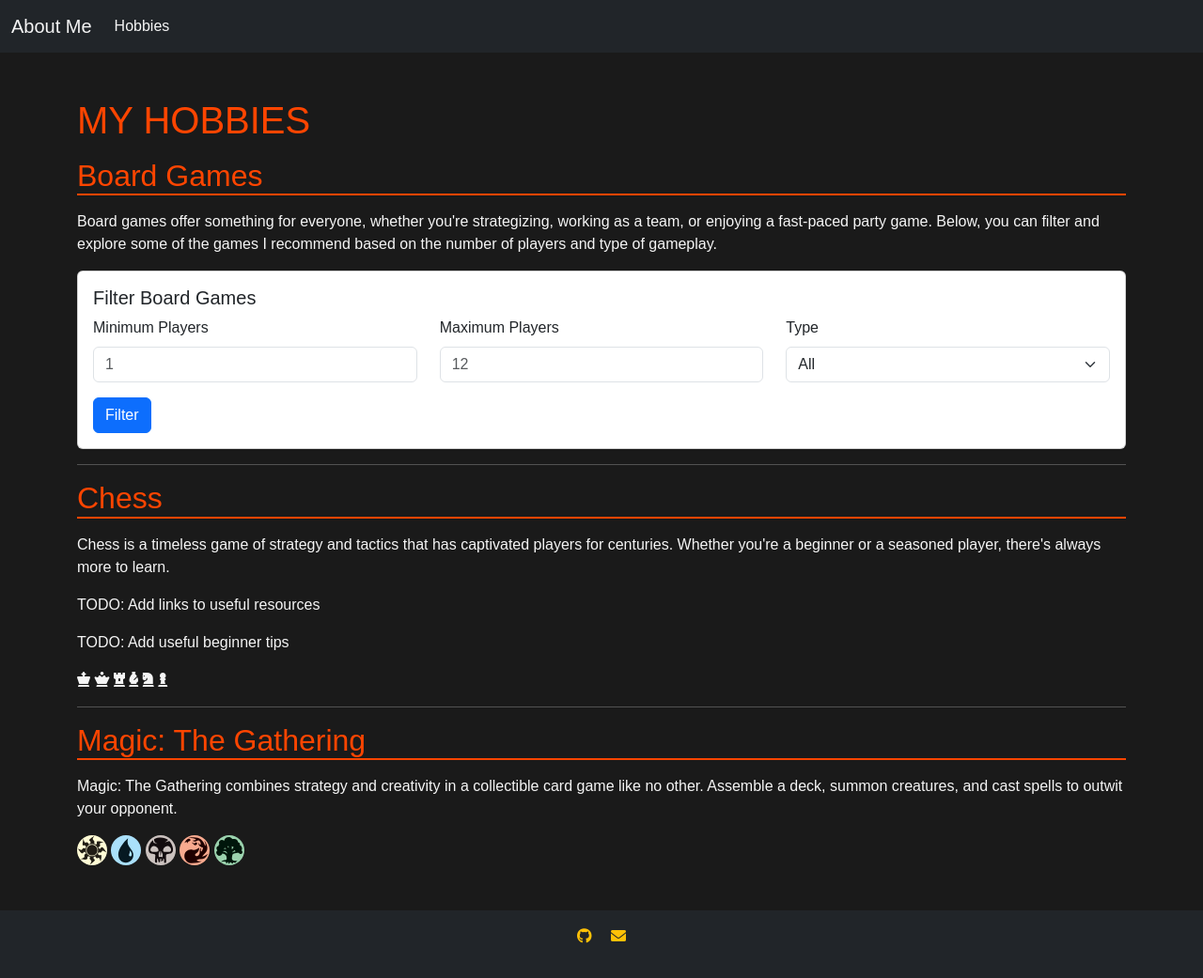
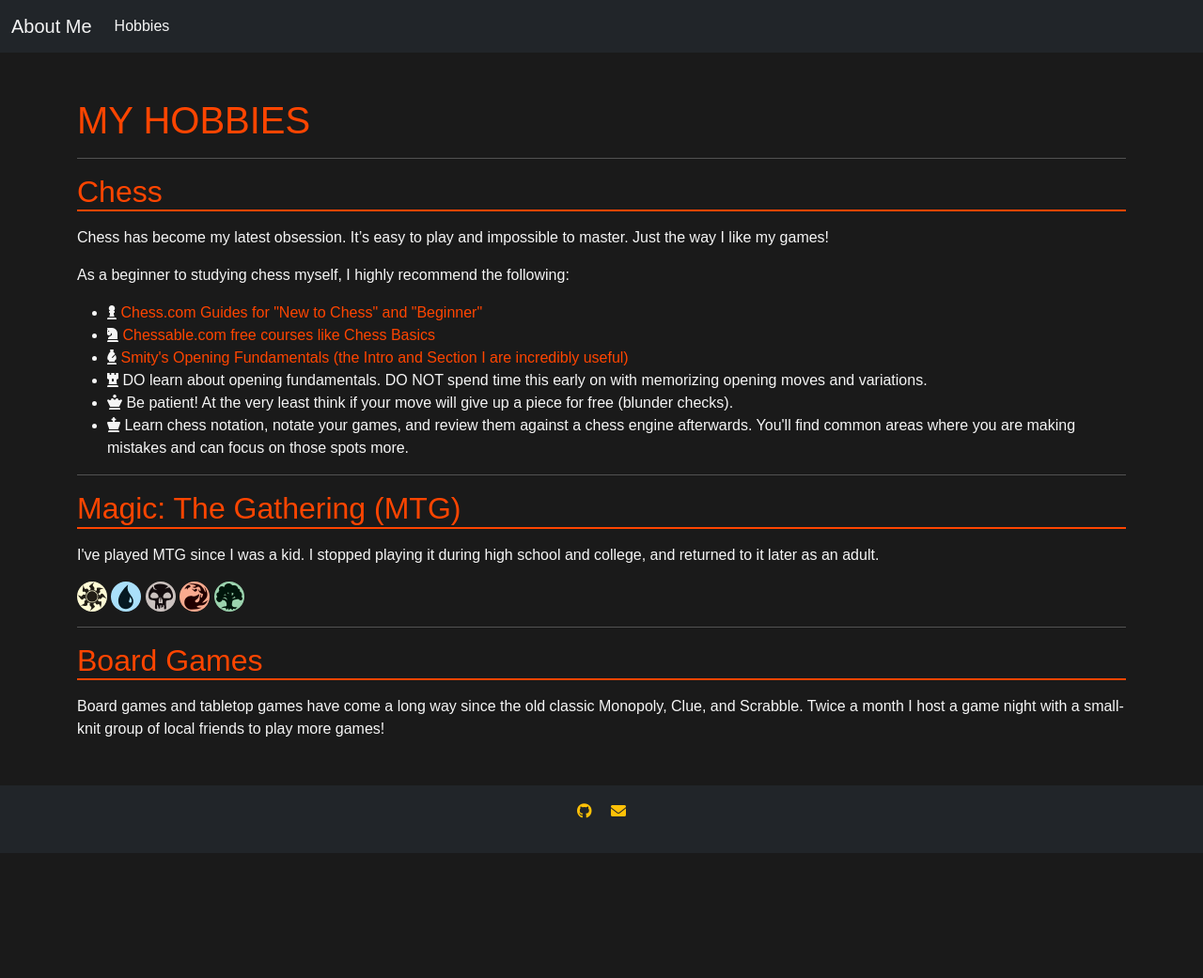
Before and after one commit to drmDev/drmDev.github.io, a Jekyll site: the page built from hobbies.md, in a window 1280 px wide. Shown: the whole page at 94% size. Built offline with Jekyll 4.4.1, drawn with Linux system fonts in a browser that asks for light colours; after the commit the page ends 908 px from its top, so only the background shows below that.

Commit message:
removed backed, updated hobbies and tech used

```diff
--- a/assets/js/boardgames.js
+++ /dev/null
@@ -1,60 +0,0 @@
-async function filterGames() {
-    let minPlayers = parseInt(document.getElementById('min-players').value) || 1;
-    let maxPlayers = parseInt(document.getElementById('max-players').value) || 12;
-
-    // Enforce valid ranges
-    minPlayers = Math.max(1, minPlayers);
-    maxPlayers = Math.min(12, maxPlayers);
-
-    if (minPlayers > maxPlayers) {
-        alert("Minimum players cannot be greater than Maximum players.");
-        return;
-    }
-
-    const type = document.getElementById('type').value;
-    const url = `https://drmdev-github-io.onrender.com/api/games?min_players=${minPlayers}&max_players=${maxPlayers}&type=${type}`;
-
-    const spinner = document.getElementById('loading-spinner');
-    if (!spinner) {
-        console.error("Spinner element not found in the DOM.");
-        return;
-    }
-
-    const gameList = document.getElementById('game-list');
-
-    try {
-        // Show spinner
-        spinner.classList.remove('d-none');
-        gameList.innerHTML = '';
-
-        // Fetch games
-        const response = await fetch(url);
-
-        if (!response.ok) {
-            throw new Error(`Server error: ${response.status}`);
-        }
-
-        const games = await response.json();
-
-        // Render games
-        gameList.innerHTML = games.map(game => `
-            <div class="col">
-                <div class="card h-100">
-                    <div class="card-body">
-                        <h5 class="card-title">${game.name}</h5>
-                        <p class="card-text">
-                            Players: ${game.min_players} - ${game.max_players}<br>
-                            Type: ${game.type}
-                        </p>
-                    </div>
-                </div>
-            </div>
-        `).join('');
-    } catch (error) {
-        console.error("Error fetching games:", error.message);
-        alert(`Failed to fetch games: ${error.message}`);
-    } finally {
-        // Hide spinner
-        spinner.classList.add('d-none');
-    }
-}
--- a/hobbies.md
+++ b/hobbies.md
@@ -6,66 +6,27 @@
 
 # My Hobbies
 
-## Board Games
-<p>Board games offer something for everyone, whether you're strategizing, working as a team, or enjoying a fast-paced party game. Below, you can filter and explore some of the games I recommend based on the number of players and type of gameplay.</p>
+---
 
-<div class="card mb-4">
-    <div class="card-body">
-        <h5 class="card-title">Filter Board Games</h5>
-        <div class="row">
-            <div class="col-md-4">
-                <label for="min-players" class="form-label">Minimum Players</label>
-                <input type="number" id="min-players" class="form-control" placeholder="1" min="1" max="12" oninput="this.value = Math.abs(this.value)">
-            </div>
-            <div class="col-md-4">
-                <label for="max-players" class="form-label">Maximum Players</label>
-                <input type="number" id="max-players" class="form-control" placeholder="12" min="1" max="12" oninput="this.value = Math.abs(this.value)">
-            </div>
-            <div class="col-md-4">
-                <label for="type" class="form-label">Type</label>
-                <select id="type" class="form-select">
-                    <option value="">All</option>
-                    <option value="strategy">Strategy</option>
-                    <option value="party">Party</option>
-                    <option value="deckbuilder">Deckbuilder</option>
-                </select>
-            </div>
-        </div>
-        <button class="btn btn-primary mt-3" onclick="filterGames()">Filter</button>
-    </div>
-</div>
+## Chess
 
-<!-- ### Board Game Results -->
-<!-- Loading Spinner -->
-<div id="loading-spinner" class="d-none text-center my-3">
-  <div class="spinner-border text-primary" role="status">
-    <span class="visually-hidden">Loading...</span>
-  </div>
-</div>
+Chess has become my latest obsession. It's easy to play and impossible to master. Just the way I like my games!
 
-<div id="game-list" class="row row-cols-1 row-cols-md-2 row-cols-lg-3 g-4">
-    <!-- Cards dynamically generated by JavaScript will appear here -->
-</div>
+As a beginner to studying chess myself, I highly recommend the following:
+
+<ul>
+    <li><i class="fas fa-chess-pawn"></i> <a href="https://www.chess.com/lessons/guide" target="_blank" rel="noopener noreferrer">Chess.com Guides for "New to Chess" and "Beginner"</a></li>
+    <li><i class="fas fa-chess-knight"></i> <a href="https://www.chessable.com/chess-basics/course/27081/" target="_blank" rel="noopener noreferrer">Chessable.com free courses like Chess Basics</a></li>
+	<li><i class="fas fa-chess-bishop"></i> <a href="https://www.chessable.com/course/21302/" target="_blank" rel="noopener noreferrer">Smity's Opening Fundamentals (the Intro and Section I are incredibly useful)</a></li>
+    <li><i class="fas fa-chess-rook"></i> DO learn about opening fundamentals. DO NOT spend time this early on with memorizing opening moves and variations.</li>
+    <li><i class="fas fa-chess-queen"></i> Be patient! At the very least think if your move will give up a piece for free (blunder checks).</li>
+	<li><i class="fas fa-chess-king"></i> Learn chess notation, notate your games, and review them against a chess engine afterwards. You'll find common areas where you are making mistakes and can focus on those spots more.</li>
+</ul>
 
 ---
 
-## Chess
-<p>Chess is a timeless game of strategy and tactics that has captivated players for centuries. Whether you're a beginner or a seasoned player, there's always more to learn.</p>
-<p>TODO: Add links to useful resources</p>
-<p>TODO: Add useful beginner tips</p>
-<p>
-    <i class="fas fa-chess-king"></i>
-    <i class="fas fa-chess-queen"></i>
-    <i class="fas fa-chess-rook"></i>
-    <i class="fas fa-chess-bishop"></i>
-    <i class="fas fa-chess-knight"></i>
-    <i class="fas fa-chess-pawn"></i>
-</p>
-
----
-
-## Magic: The Gathering
-<p>Magic: The Gathering combines strategy and creativity in a collectible card game like no other. Assemble a deck, summon creatures, and cast spells to outwit your opponent.</p>
+## Magic: The Gathering (MTG)
+<p>I've played MTG since I was a kid. I stopped playing it during high school and college, and returned to it later as an adult.</p>
 <p>
     <img src="/assets/images/mtg/plains.svg" alt="Plains" width="32">
     <img src="/assets/images/mtg/island.svg" alt="Island" width="32">
@@ -74,4 +35,6 @@
     <img src="/assets/images/mtg/forest.svg" alt="Forest" width="32">
 </p>
 
-<script src="/assets/js/boardgames.js"></script>
+---
+## Board Games
+<p>Board games and tabletop games have come a long way since the old classic Monopoly, Clue, and Scrabble. Twice a month I host a game night with a small-knit group of local friends to play more games!</p>
```
Also changed, not shown: assets/data/boardgames.json (deleted, +0 -20 lines), flask-backend/app.py (+22 -24 lines), flask-backend/requirements.txt (+7 -0 lines), index.md (+1 -7 lines), 3 other files.
